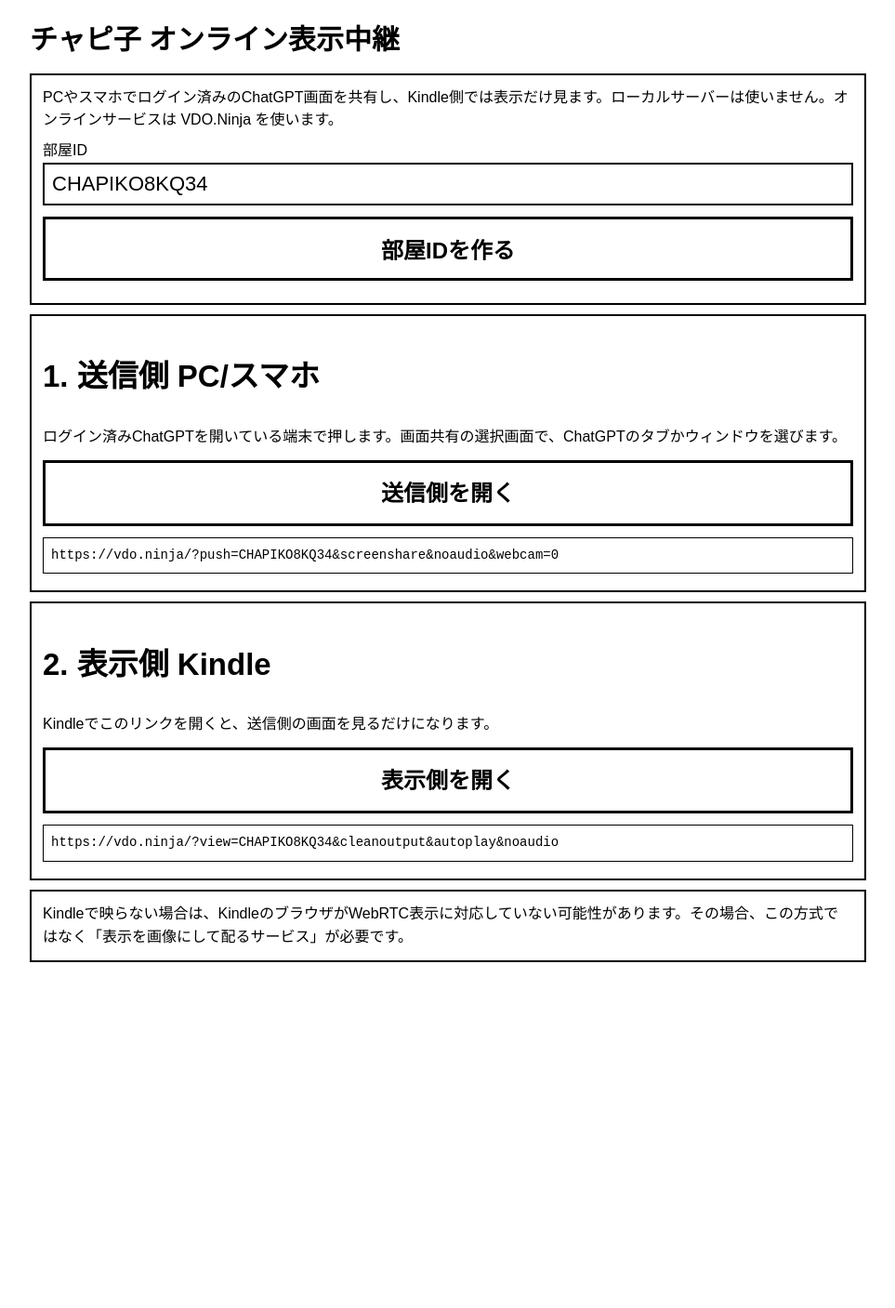
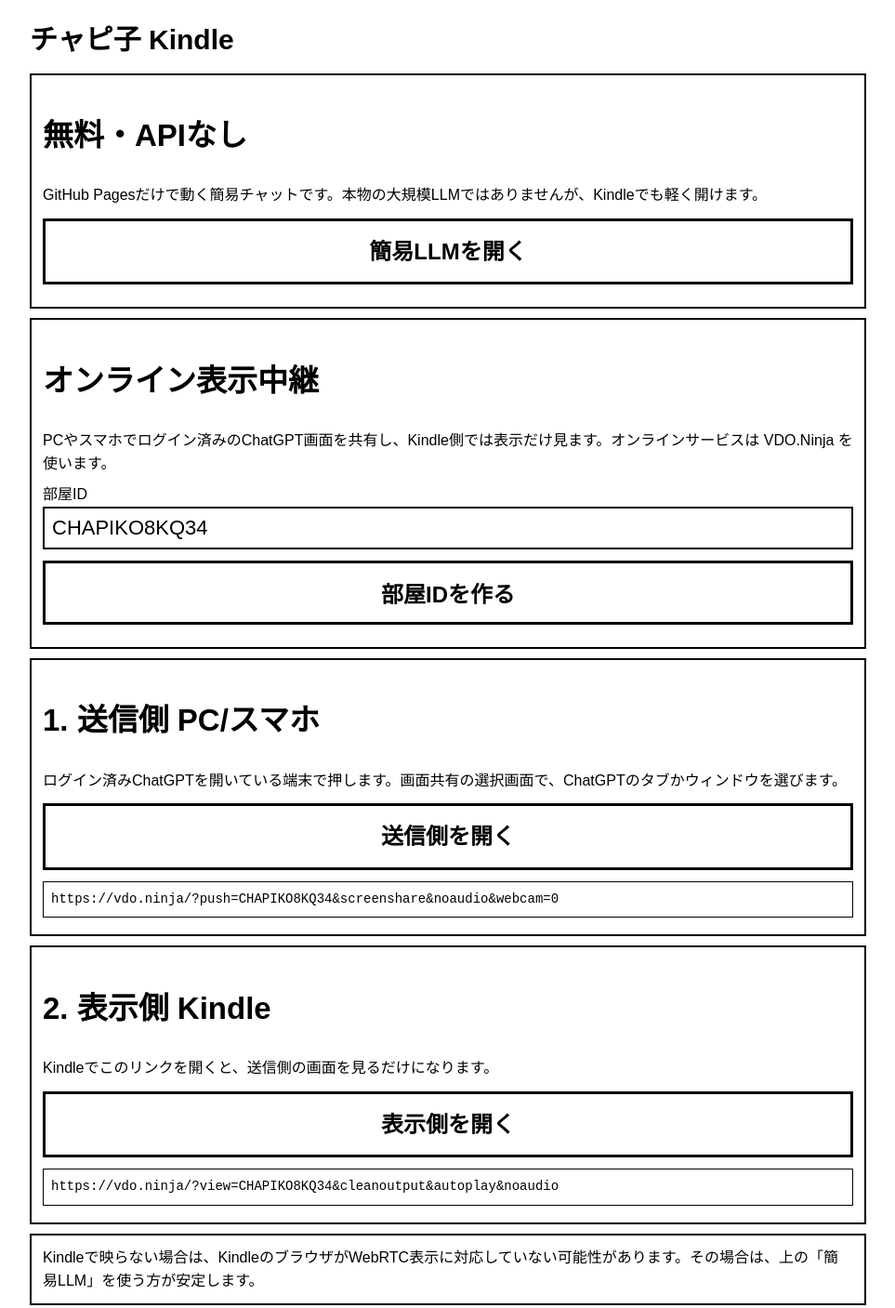
Before and after one commit to kouheim1979/chapiko, a website: page index.html in a window 1280 px wide. Shown: the whole page at 93% size, without its empty margins (158-1121 px from the left). Before the commit the page ends 1057 px from the top, so only its background shows below. Drawn offline with Linux system fonts and the light colour scheme.

Commit message:
Link to static simple LLM page

```diff
--- a/index.html
+++ b/index.html
@@ -3,7 +3,7 @@
 <head>
 <meta charset="utf-8">
 <meta name="viewport" content="width=device-width, initial-scale=1">
-<title>チャピ子 オンライン表示中継</title>
+<title>チャピ子 Kindle</title>
 <style>
   html, body { margin:0; padding:0; background:#fff; color:#000; }
   body { font-family: sans-serif; font-size:22px; line-height:1.55; }
@@ -19,11 +19,20 @@
 </head>
 <body>
 <div id="app">
-  <h1>チャピ子 オンライン表示中継</h1>
+  <h1>チャピ子 Kindle</h1>
 
   <div class="box">
+    <h2>無料・APIなし</h2>
     <div class="small">
-      PCやスマホでログイン済みのChatGPT画面を共有し、Kindle側では表示だけ見ます。ローカルサーバーは使いません。オンラインサービスは VDO.Ninja を使います。
+      GitHub Pagesだけで動く簡易チャットです。本物の大規模LLMではありませんが、Kindleでも軽く開けます。
+    </div>
+    <a class="btn" href="simple-llm.html">簡易LLMを開く</a>
+  </div>
+
+  <div class="box">
+    <h2>オンライン表示中継</h2>
+    <div class="small">
+      PCやスマホでログイン済みのChatGPT画面を共有し、Kindle側では表示だけ見ます。オンラインサービスは VDO.Ninja を使います。
     </div>
     <label>部屋ID</label>
     <input id="room" placeholder="例: CHAPIKO123">
@@ -45,7 +54,7 @@
   </div>
 
   <div class="box small">
-    Kindleで映らない場合は、KindleのブラウザがWebRTC表示に対応していない可能性があります。その場合、この方式ではなく「表示を画像にして配るサービス」が必要です。
+    Kindleで映らない場合は、KindleのブラウザがWebRTC表示に対応していない可能性があります。その場合は、上の「簡易LLM」を使う方が安定します。
   </div>
 </div>
 
```
